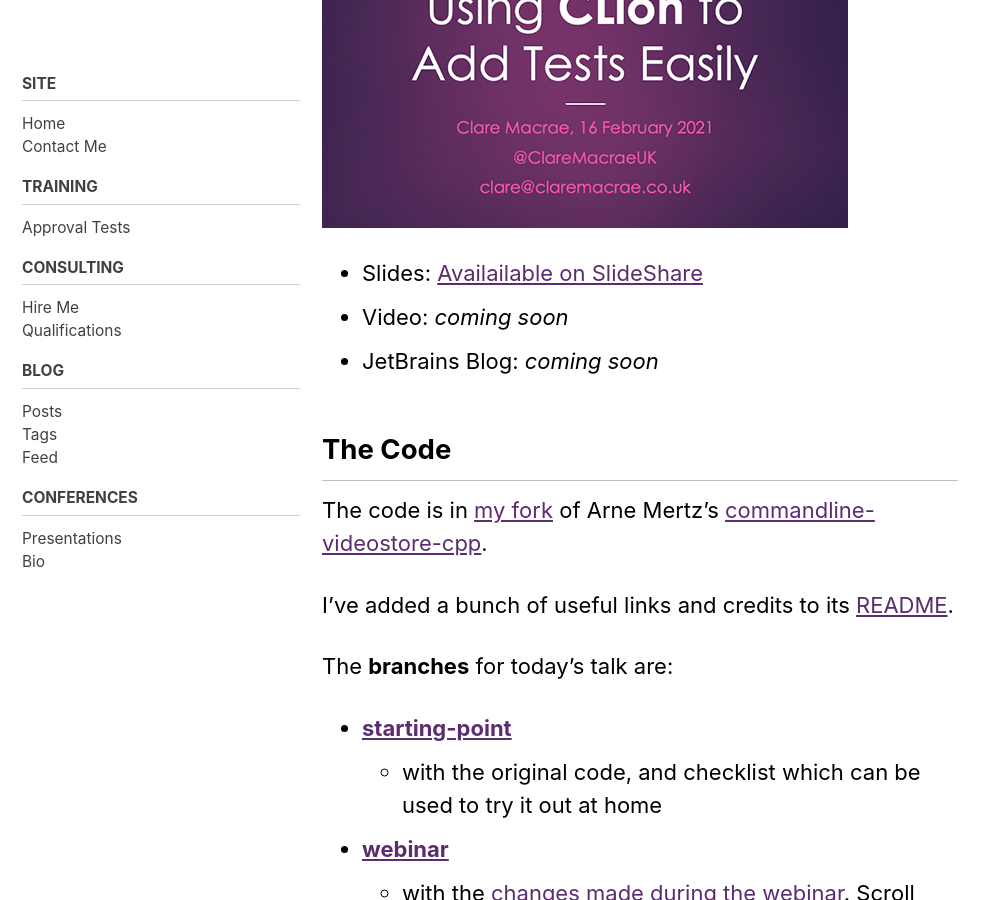
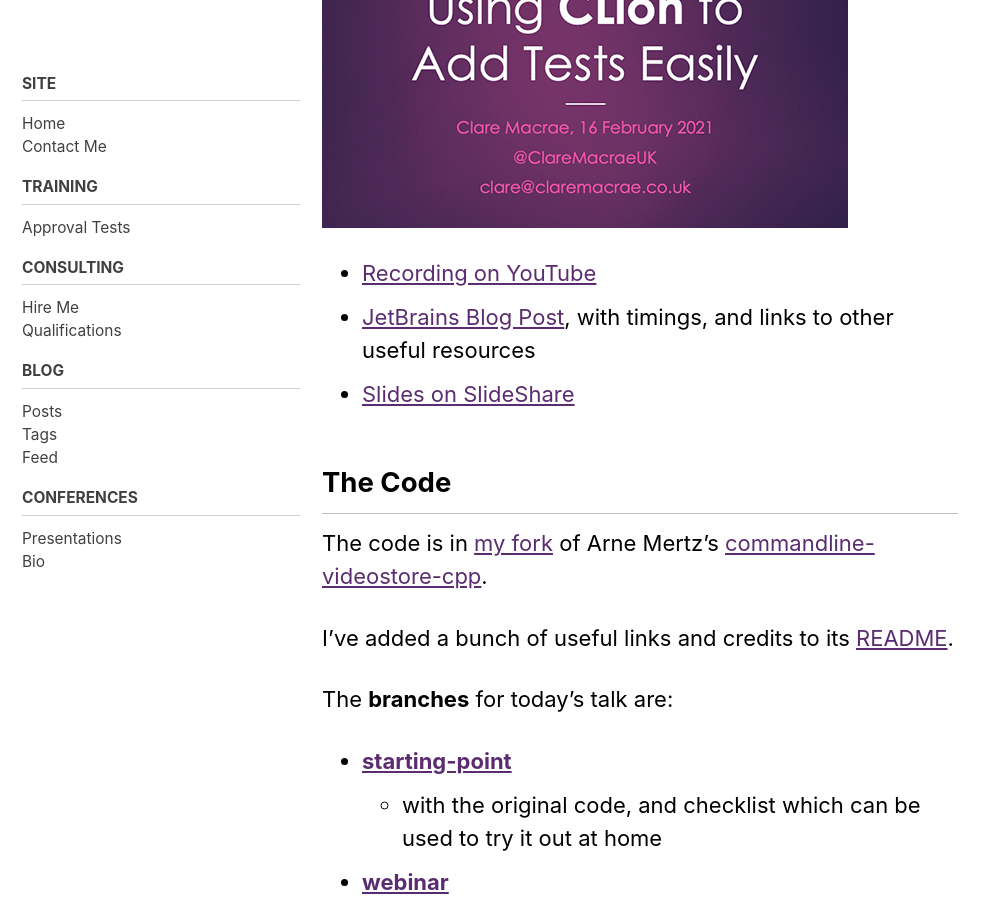
Before and after one commit to claremacrae/claremacrae.github.io, a Jekyll site: the page built from _posts/2021-02-16-clion-webinar-code-and-slides.md, in a window 1280 px wide and 900 px high, scrolled down 1276 px. Shown: the whole window, without its empty margins (0-999 px from the left). Built offline with Jekyll 4.4.1, drawn with Linux system fonts in a browser that asks for light colours; cached includes are drawn as plain includes; nearby versions of some CDN libraries; some of the changed text lies outside the part shown.

Commit message:
Add links to recording and JetBrains blog post of webinar

```diff
--- a/_posts/2021-02-16-clion-webinar-code-and-slides.md
+++ b/_posts/2021-02-16-clion-webinar-code-and-slides.md
@@ -35,9 +35,9 @@
 
 ![Image of first slide](/images/JetBrainsCLionWebinarSlides.png)
 
-* Slides: [Availailable on SlideShare](https://www.slideshare.net/ClareMacrae/testing-superpowers-using-clion-to-add-tests-easily)
-* Video: _coming soon_
-* JetBrains Blog: _coming soon_
+* [Recording on YouTube](https://www.youtube.com/watch?v=w2CzYK5ZJys)
+* [JetBrains Blog Post](https://blog.jetbrains.com/clion/2021/02/testing-superpowers-webinar-recording/), with timings, and links to other useful resources
+* [Slides on SlideShare](https://www.slideshare.net/ClareMacrae/testing-superpowers-using-clion-to-add-tests-easily)
 
 ## The Code
 
```
Also changed, not shown: other parts of _posts/2021-02-16-clion-webinar-code-and-slides.md (+1 -1 lines), conferences/presentations.md (+1 -1 lines).
